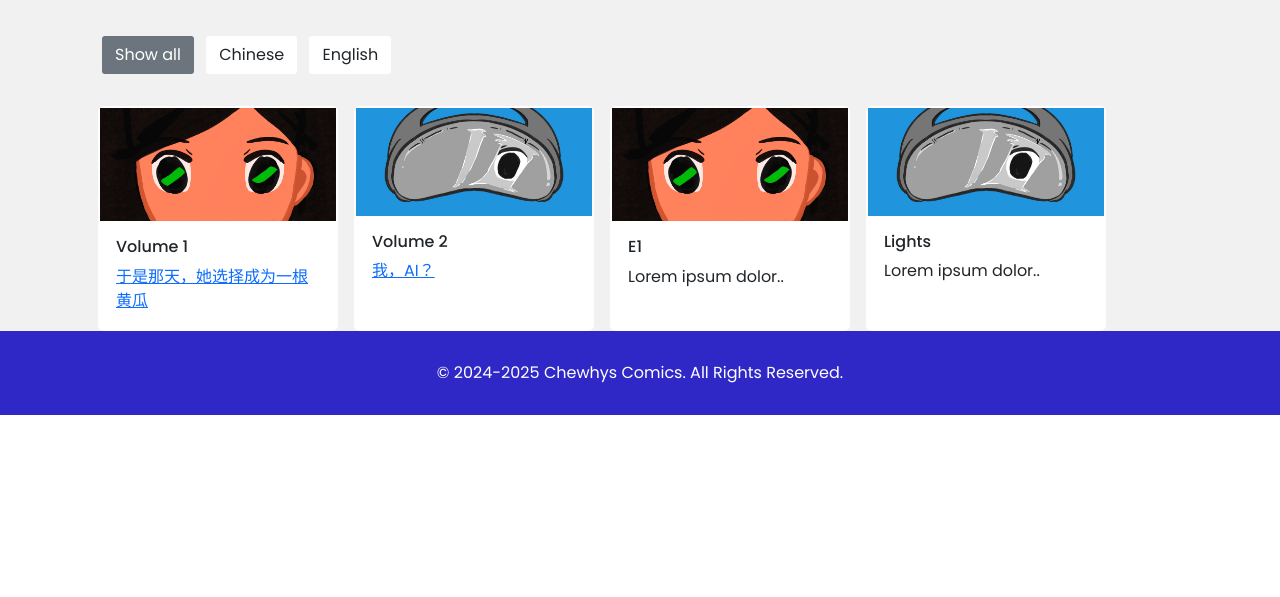
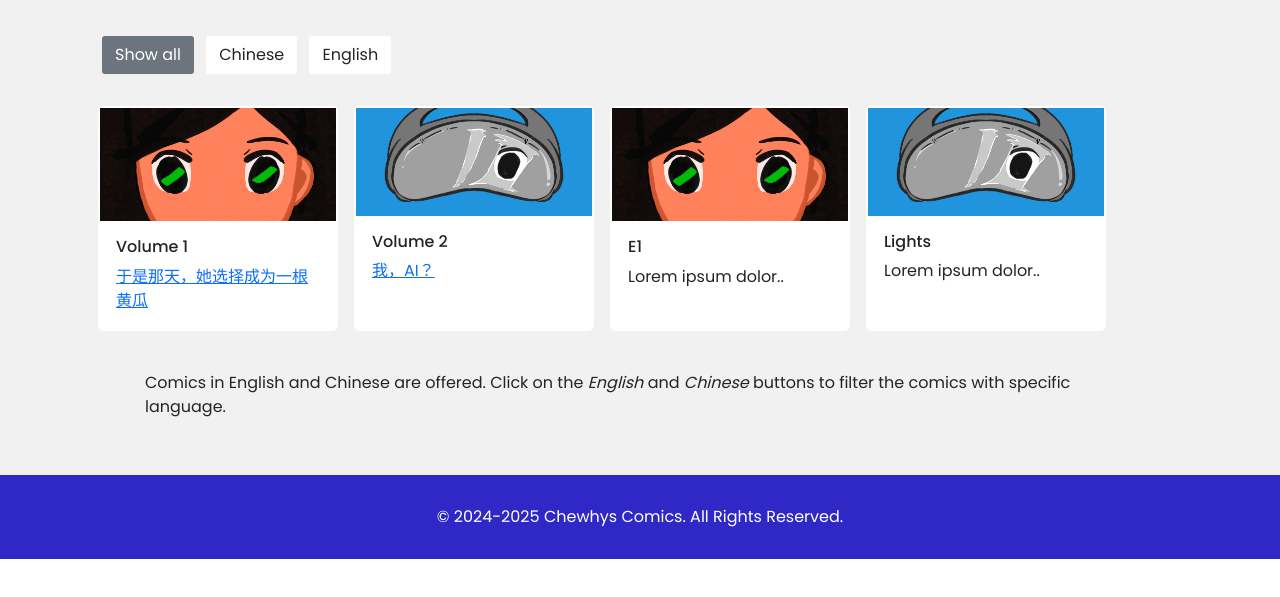
Before and after one commit to Chewhys-Comics/chewhys-comics.github.io, a plain HTML site: page comics.html in a window 1280 px wide. Shown: the part 109-706 px from the top of the page. Drawn offline with nearby package versions, Linux system fonts and the light colour scheme.

Commit message:
Update comics

```diff
--- a/comics.html
+++ b/comics.html
@@ -13,7 +13,7 @@
     <link href="css/controls.css" media="screen" rel="stylesheet" type="text/css" />
     <link href="css/custom.css" media="screen" rel="stylesheet" type="text/css" />
     <link rel="stylesheet" href="https://cdn.jsdelivr.net/npm/bootstrap@5.3.0-alpha2/dist/css/bootstrap.min.css">
-    <link href='https://fonts.googleapis.com/css?family=Open+Sans:400,700' rel='stylesheet' type='text/css'>
+    <link href='https://fonts.googleapis.com/css? family=Open+Sans:400,700' rel='stylesheet' type='text/css'>
     <link href='https://fonts.googleapis.com/css?family=Open+Sans+Condensed:300,700' rel='stylesheet' type='text/css'>
     <link href="https://fonts.googleapis.com/css?family=Source+Sans+Pro:400,700" rel="stylesheet">
     <script src="https://ajax.googleapis.com/ajax/libs/jquery/3.3.1/jquery.min.js"></script>
@@ -82,6 +82,18 @@
         </div>
       </div>
     </div>
+    <div class="content">
+      <div class="content-table flex-column">
+        <div class="flex-row">
+          <div class="flex-item flex-column">
+            <p>
+              Comics in English and Chinese are offered. Click on the <i>English</i> and <i>Chinese</i> buttons to filter the comics with specific language.
+            </p>
+          </div>
+        </div>
+      </div>
+    </div>
+    </div>
     <div class="footer-container"></div>
   </body>
 </html>
--- a/css/comics.css
+++ b/css/comics.css
@@ -9,7 +9,7 @@ body {
   background: #f1f1f1 !important;
 }
 
-body .container {
+body .content-container .container {
   max-width: 1100px;
 }
 
```
Also changed, not shown: donate.html (+2 -1 lines).
